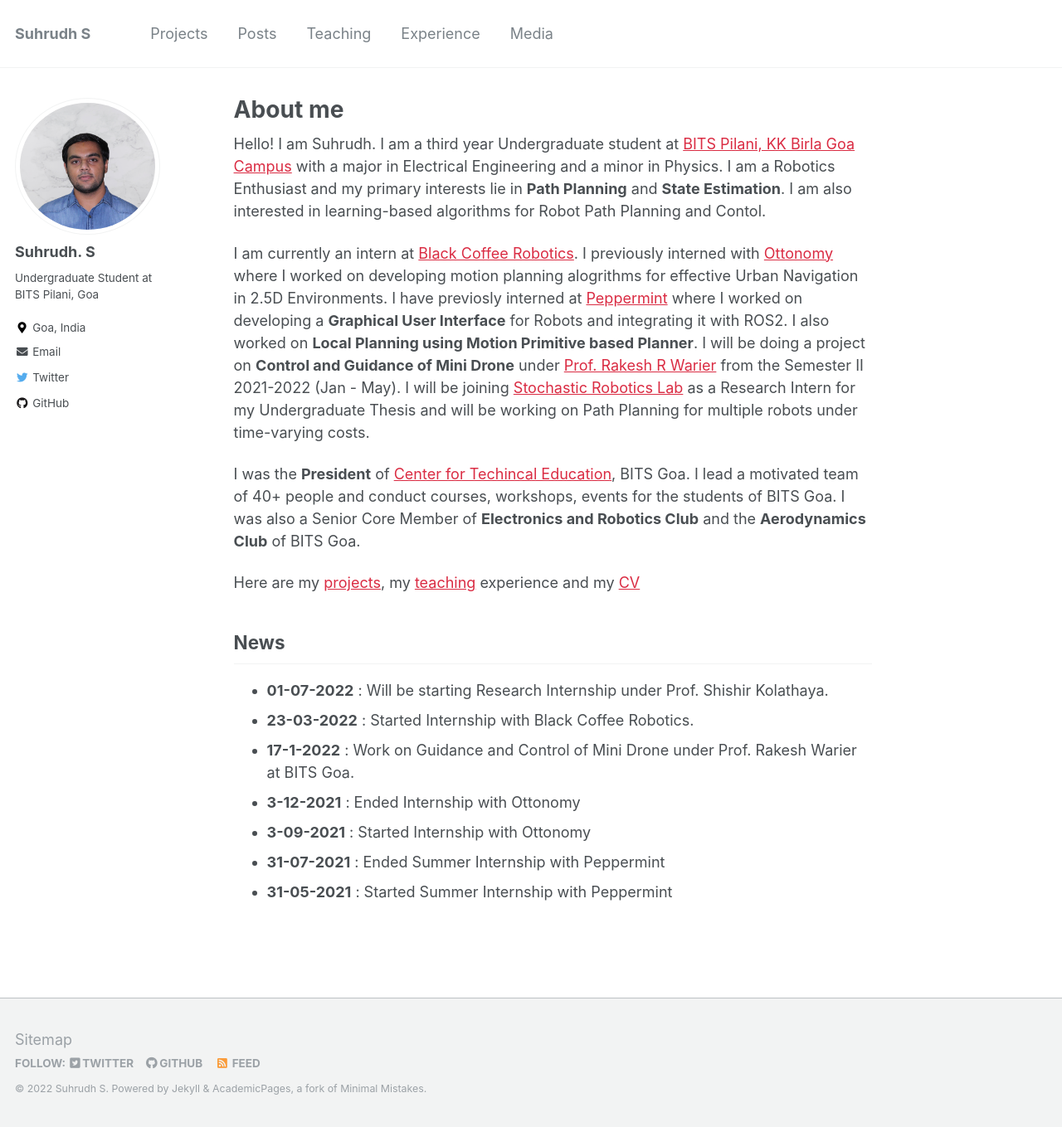
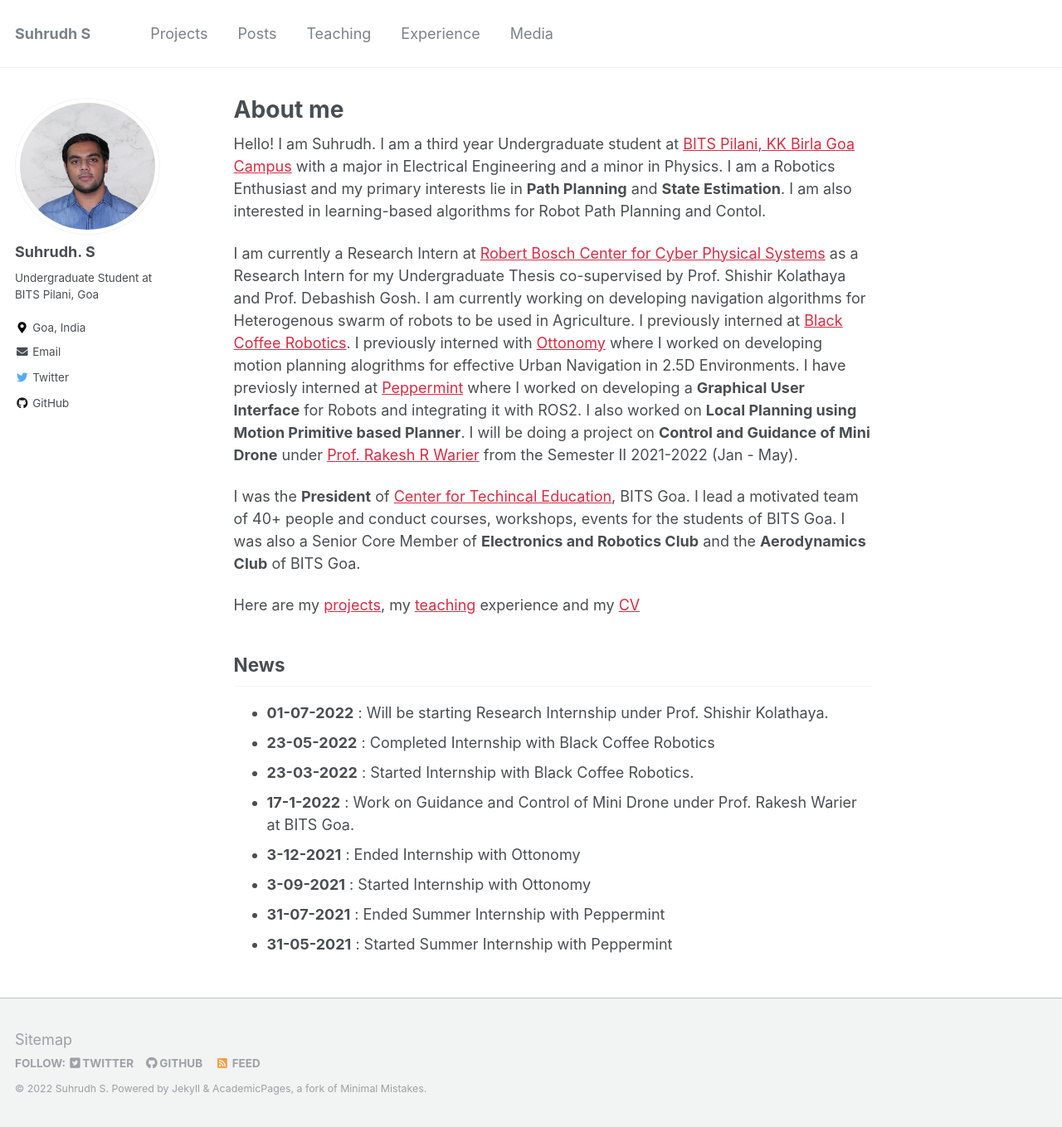
Before and after one commit to SuhrudhSarathy/SuhrudhSarathy.github.io, a Jekyll site: the page built from _pages/about.md, in a window 1280 px wide and 1359 px high. Shown: the whole window at 83% size. Built offline with Jekyll 4.4.1, drawn with Linux system fonts in a browser that asks for light colours.

Commit message:
modified about

```diff
--- a/_pages/about.md
+++ b/_pages/about.md
@@ -10,7 +10,7 @@ redirect_from:
 
 Hello! I am Suhrudh. I am a third year Undergraduate student at [BITS Pilani, KK Birla Goa Campus](https://www.bits-pilani.ac.in/goa/) with a major in Electrical Engineering and a minor in Physics. I am a Robotics Enthusiast and my primary interests lie in __Path Planning__ and __State Estimation__.  I am also interested in learning-based algorithms for Robot Path Planning and Contol.
 
-I am currently an intern at [Black Coffee Robotics](https://blackcoffeerobotics.com). I previously interned with [Ottonomy](https://www.ottonomy.io) where I worked on developing motion planning alogrithms for effective Urban Navigation in 2.5D Environments. I have previosly interned at [Peppermint](https://www.getpeppermint.co) where I worked on developing a __Graphical User Interface__ for Robots and integrating it with ROS2. I also worked on __Local Planning using Motion Primitive based Planner__. I will be doing a project on __Control and Guidance of Mini Drone__ under [Prof. Rakesh R Warier](https://www.bits-pilani.ac.in/goa/rakeshw/profile) from the Semester II 2021-2022 (Jan - May). I will be joining [Stochastic Robotics Lab](http://www.stochlab.com) as a Research Intern for my Undergraduate Thesis and will be working on Path Planning for multiple robots under time-varying costs.
+I am currently a Research Intern at [Robert Bosch Center for Cyber Physical Systems](https://cps.iisc.ac.in) as a Research Intern for my Undergraduate Thesis co-supervised by Prof. Shishir Kolathaya and Prof. Debashish Gosh. I am currently working on developing navigation algorithms for Heterogenous swarm of robots to be used in Agriculture. I previously interned at [Black Coffee Robotics](https://blackcoffeerobotics.com). I previously interned with [Ottonomy](https://www.ottonomy.io) where I worked on developing motion planning alogrithms for effective Urban Navigation in 2.5D Environments. I have previosly interned at [Peppermint](https://www.getpeppermint.co) where I worked on developing a __Graphical User Interface__ for Robots and integrating it with ROS2. I also worked on __Local Planning using Motion Primitive based Planner__. I will be doing a project on __Control and Guidance of Mini Drone__ under [Prof. Rakesh R Warier](https://www.bits-pilani.ac.in/goa/rakeshw/profile) from the Semester II 2021-2022 (Jan - May).
 
 I was the __President__ of [Center for Techincal Education](https://bpgc-cte.org), BITS Goa. I lead a motivated team of 40+ people and conduct courses, workshops, events for the students of BITS Goa. I was also a Senior Core Member of __Electronics and Robotics Club__ and the __Aerodynamics Club__ of BITS Goa.
 
@@ -18,6 +18,7 @@ Here are my [projects](https://suhrudhsarathy.github.io/projects/), my [teaching
 
 ## News
 - __01-07-2022__  :   Will be starting Research Internship under Prof. Shishir Kolathaya.
+- __23-05-2022__  :   Completed Internship with Black Coffee Robotics
 - __23-03-2022__  :   Started Internship with Black Coffee Robotics.
 - __17-1-2022__   :   Work on Guidance and Control of Mini Drone under Prof. Rakesh Warier at BITS Goa.
 - __3-12-2021__   :   Ended Internship with Ottonomy
```
